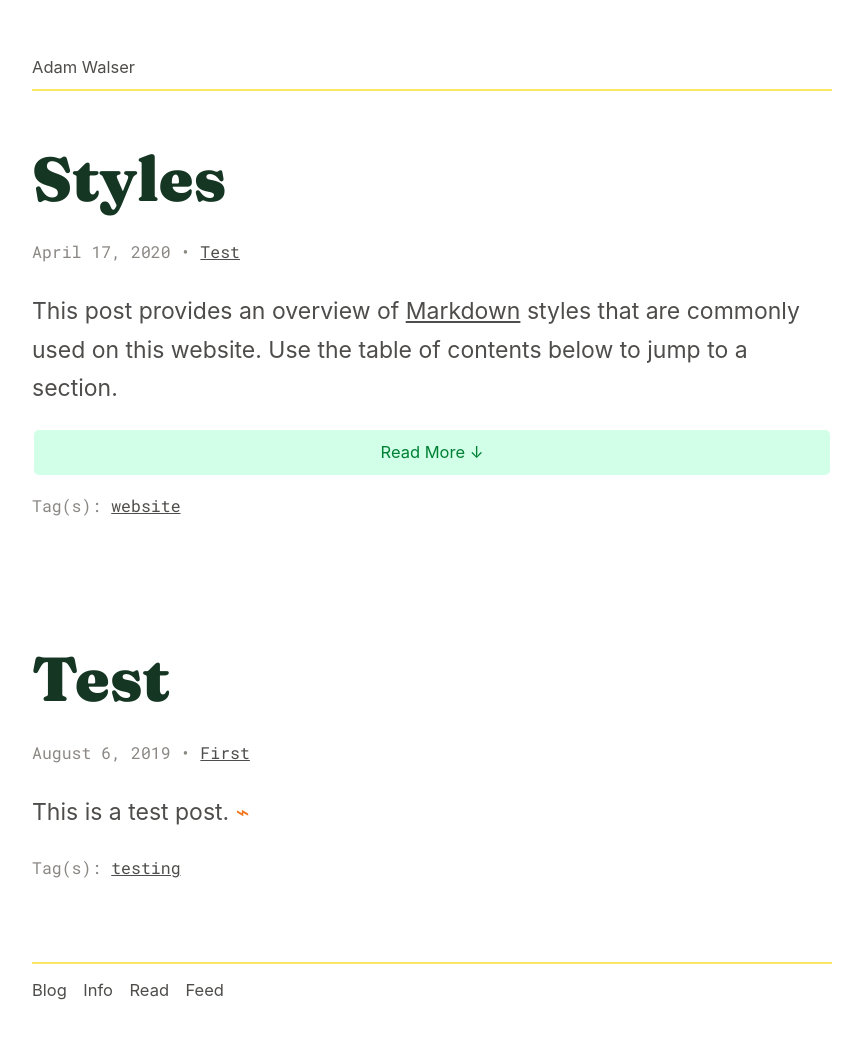
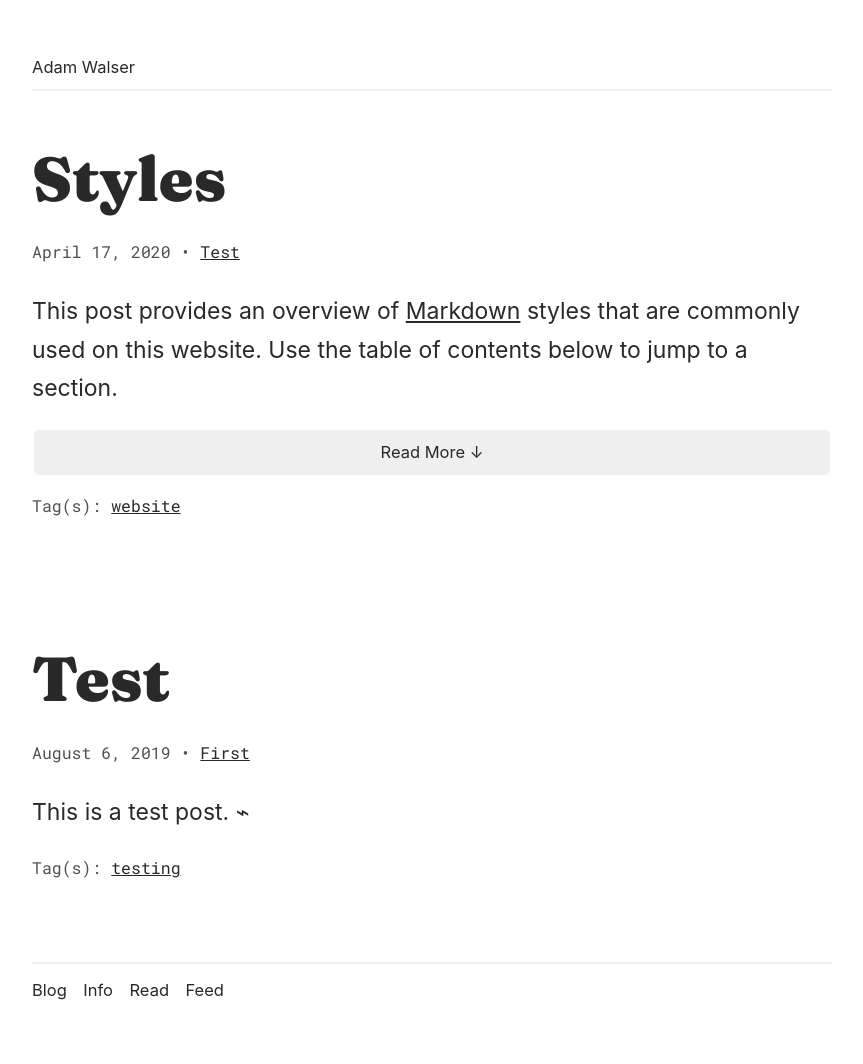
Before and after one commit to ajpwalser/ajpwalser.github.io, a Jekyll site: the page built from index.html, in a window 1280 px wide. Shown: the whole page, without its empty margins (208-1071 px from the left). Built offline with Jekyll 4.4.1, drawn with Linux system fonts in a browser that asks for light colours; some web fonts are replaced; the list of posts is cut into pages by our own code.

Commit message:
Update style.css

```diff
--- a/css/style.css
+++ b/css/style.css
@@ -14,12 +14,8 @@ body {
 	font-family: 'Inter', -apple-system, BlinkMacSystemFont, Segoe UI, Helvetica, Arial, sans-serif, Apple Color Emoji, Segoe UI Emoji, Segoe UI Symbol;
 	font-feature-settings: "ss01";
 	font-size: 23px;
-	color: rgb(78, 77, 75);
+	color: rgb(41, 41, 41);
 	padding: 1em;
-}
-
-.end {
-	color: rgb(241, 118, 30);
 }
 
 /* Margins & Spacing */
@@ -41,12 +37,12 @@ footer {
 }
 
 footer a {
-	color: rgb(78, 77, 75) !important;
+	color: rgb(41, 41, 41) !important;
 	text-decoration: none !important;
 }
 
 footer a:hover {
-	color: rgb(78, 77, 75) !important;
+	color: rgb(41, 41, 41) !important;
 }
 
 footer ul {
@@ -62,22 +58,22 @@ footer li {
 /* Links */
 
 a:link {
-	color: rgb(78, 77, 75);
+	color: rgb(41, 41, 41);
 	text-decoration: underline;
 }
 
 a:visited {
-	color: rgb(78, 77, 75);
+	color: rgb(41, 41, 41);
 	text-decoration: underline;
 }
 
 a:hover {
-	color: rgb(78, 77, 75);
+	color: rgb(41, 41, 41);
 	text-decoration: none;
 }
 
 a:active {
-	color: rgb(78, 77, 75);
+	color: rgb(41, 41, 41));
 	text-decoration: none;
 }
 
@@ -88,7 +84,7 @@ h2,
 h3,
 h4 {
 	font-family: 'Fraunces', serif;
-	color: rgb(22, 54, 36);
+	color: rgb(41, 41, 41);
 }
 
 h1 {
@@ -104,12 +100,12 @@ h1 {
 }
 
 .header a {
-	color: rgb(78, 77, 75) !important;
+	color: rgb(41, 41, 41) !important;
 	text-decoration: none !important;
 }
 
 .header a:hover {
-	color: rgb(78, 77, 75) !important;
+	color: rgb(41, 41, 41) !important;
 }
 
 h2 {
@@ -118,12 +114,12 @@ h2 {
 }
 
 h2 a {
-	color: rgb(22, 54, 36) !important;
+	color: rgb(41, 41, 41) !important;
 	text-decoration: none !important;
 }
 
 h2 a:hover {
-	color: rgb(22, 54, 36) !important;
+	color: rgb(41, 41, 41) !important;
 	text-decoration: none;
 }
 
@@ -146,7 +142,7 @@ time,
 figcaption {
 	font-family: 'Roboto Mono', SFMono-Regular, Consolas, Liberation Mono, Menlo, monospace;
 	font-size: 0.718em;
-	color: rgb(139, 136, 132);
+	color: rgb(81, 81, 81);
 }
 
 p.time {
@@ -154,12 +150,12 @@ p.time {
 }
 
 .meta a {
-	color: rgb(78, 77, 75) !important;
+	color: rgb(41, 41, 41) !important;
 	text-decoration: underline !important;
 }
 
 .meta a:hover {
-	color: rgb(139, 136, 132) !important;
+	color: rgb(81, 81, 81) !important;
 	text-decoration: none !important;
 }
 
@@ -168,10 +164,10 @@ p.time {
 blockquote {
 	font-style: italic;
 	font-weight: 500;
-	color: rgb(22, 54, 36);
+	color: rgb(41, 41, 41);
 	margin: 1em auto;
 	padding-left: 1em;
-	border-left: 2px solid rgb(251, 231, 101);
+	border-left: 2px solid rgb(239, 239, 239);
 }
 
 /* Code formatting */
@@ -189,7 +185,7 @@ pre {
 	-webkit-border-radius: 5px;
 	-moz-border-radius: 5px;
 	border-radius: 5px;
-	background-color: rgb(26, 50, 37);
+	background-color: rgb(41, 41, 41);
 	color: rgb(255, 255, 255);
 	overflow: auto;
 	padding: 1em;
@@ -202,7 +198,7 @@ pre {
 hr {
 	border: 0;
 	height: 0;
-	border-top: 2px solid rgb(251, 231, 101);
+	border-top: 2px solid rgb(239, 239, 239);
 }
 
 /* Lists */
@@ -220,12 +216,12 @@ ul.headline {
 }
 
 ul.headline a {
-	color: rgb(78, 77, 75);
+	color: rgb(41, 41, 41);
 	text-decoration: underline;
 }
 
 ul.headline a:hover {
-	color: rgb(78, 77, 75);
+	color: rgb(41, 41, 41);
 	text-decoration: none;
 }
 
@@ -244,7 +240,7 @@ img {
 figcaption {
 	font-size: 0.718em;
 	text-align: center;
-	color: rgb(139, 136, 132);
+	color: rgb(119, 119, 119);
 }
 
 .full-width {
@@ -282,9 +278,9 @@ figcaption {
 .post-nav a {
 	padding: 7px 18px;
 	margin: 2px;
-	color: rgb(0, 128, 53);
-	background-color: rgb(209, 255, 232);
-	border: 2px solid rgb(209, 255, 232);
+	color: rgb(41, 41, 41);
+	background-color: rgb(239, 239, 239);
+	border: 2px solid rgb(239, 239, 239);
 	-webkit-border-radius: 5px;
 	-moz-border-radius: 5px;
 	border-radius: 5px;
@@ -298,9 +294,9 @@ figcaption {
 
 	padding: 7px 18px;
 	margin: 2px;
-	color: rgb(0, 128, 53);
-	background-color: rgb(255, 255, 255);
-	border: 2px solid rgb(209, 255, 232);
+	color: rgb(41, 41, 41);
+	background-color: rgb(239, 239, 239);
+	border: 2px solid rgb(239, 239, 239);
 	-webkit-border-radius: 5px;
 	-moz-border-radius: 5px;
 	border-radius: 5px;
@@ -321,9 +317,9 @@ span.small {
 .cat-box a {
 	padding: 7px 18px;
 	margin: 2px;
-	color: rgb(78, 77, 75);
-	background-color: rgb(244, 241, 236);
-	border: 2px solid rgb(244, 241, 236);
+	color: rgb(41, 41, 41);
+	background-color: rgb(239, 239, 239);
+	border: 2px solid rgb(239, 239, 239);
 	-webkit-border-radius: 5px;
 	-moz-border-radius: 5px;
 	border-radius: 5px;
```
